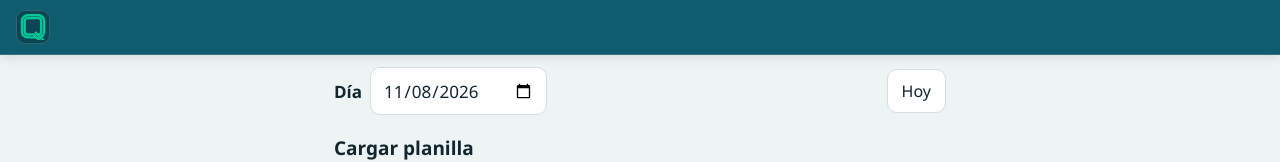
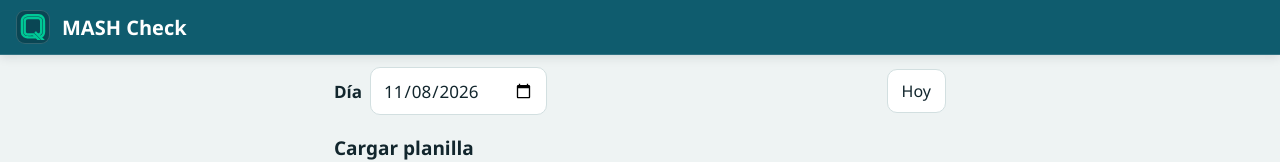
Before and after one commit to roca-byte/mash-check, a plain HTML site: page index.html in a window 1280 px wide. Shown: the top 162 px of the page. Drawn offline with Linux system fonts and the light colour scheme.

Commit message:
Restaurar el nombre de cada app en la barra superior
Mantiene el logo QualityOS y vuelve a mostrar el nombre propio de la app, sin el nombre de la marca.

```diff
--- a/index.html
+++ b/index.html
@@ -16,6 +16,9 @@
 <body>
   <header class="barra-superior">
     <span class="q-mark" aria-hidden="true"><img src="icons/qualityos.svg" alt=""></span>
+    <div class="barra-titulo">
+      <h1>MASH Check</h1>
+    </div>
   </header>
 
   <!-- Toda la app dibuja acá adentro (inicio o formulario). -->
```
